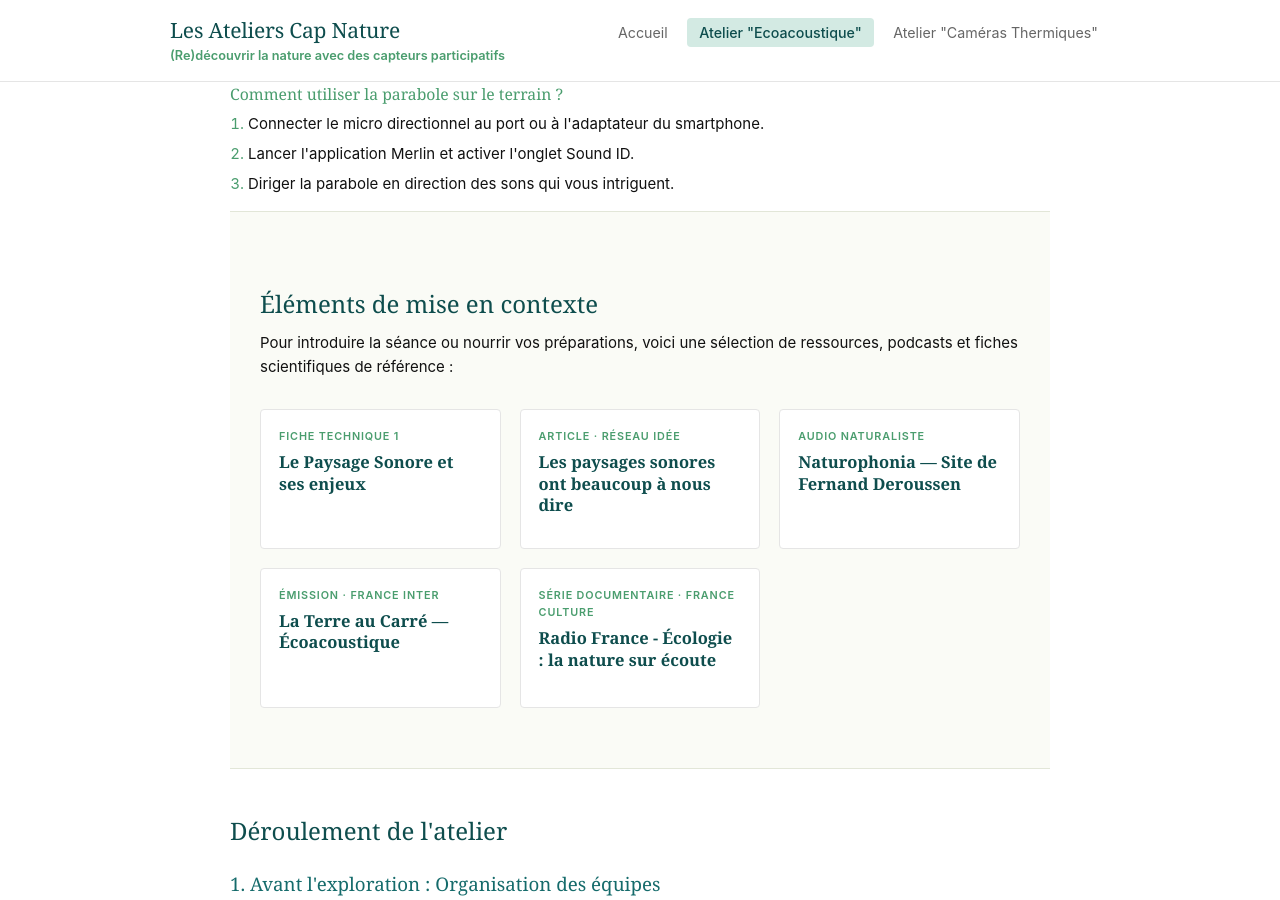
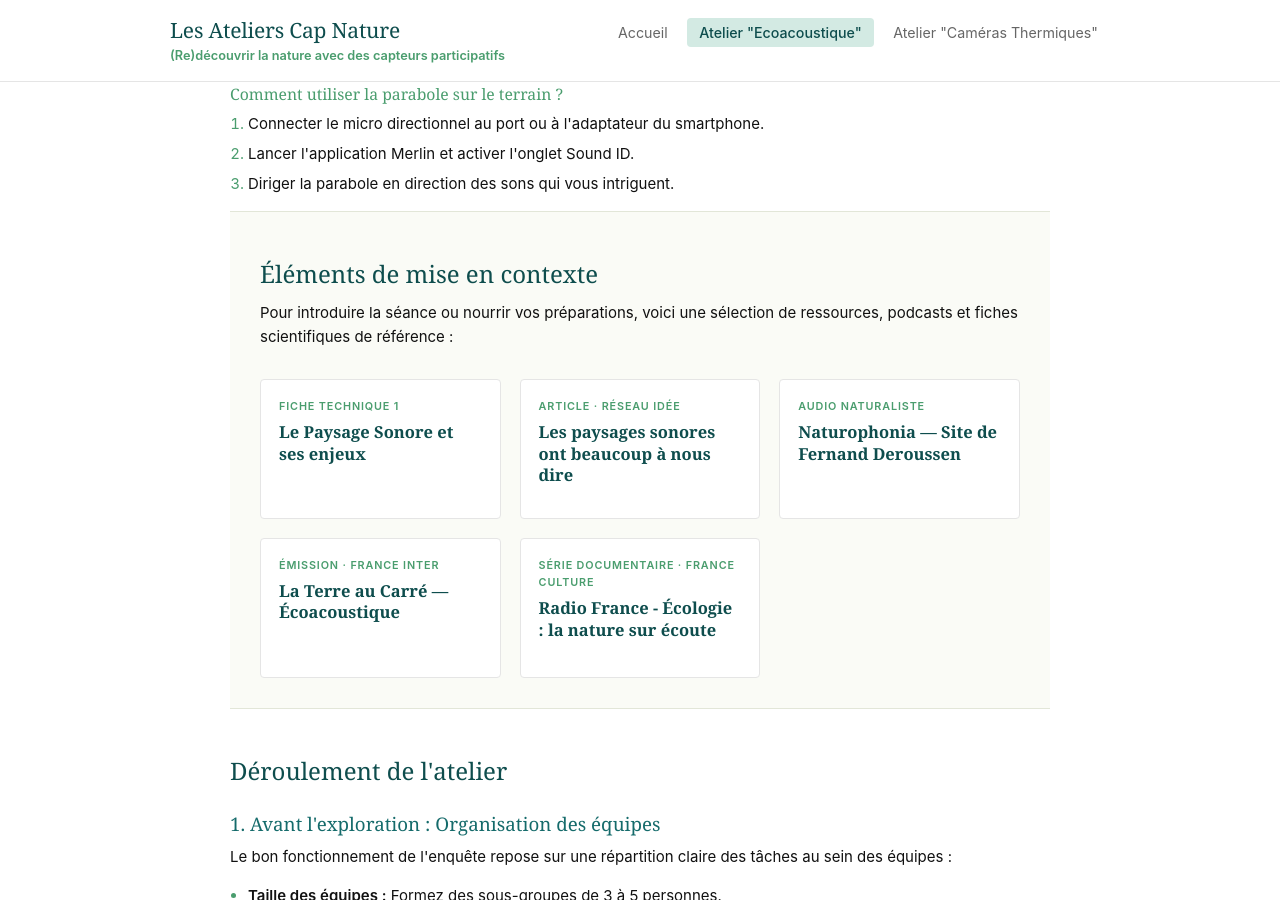
Before and after one commit to marieleapouliquen/wiki-cap-nature, a Jekyll site: the page built from _pages/module-oiseaux/index.md, in a window 1280 px wide and 900 px high, scrolled down 998 px. Built offline with Jekyll 4.4.1, drawn with Linux system fonts in a browser that asks for light colours.

Commit message:
Update index.md

```diff
--- a/_pages/module-oiseaux/index.md
+++ b/_pages/module-oiseaux/index.md
@@ -56,7 +56,7 @@ photos:
     </ol>
   </section>
 
-  <section class="section-full-bleed" style="background-color: #fafbf6; border-top: 0.2px solid #e2e6d8; border-bottom: 0.2px solid #e2e6d8; padding: 2rem 0; margin: 0; overflow: hidden;">
+  <section class="section-full-bleed" style="background-color: #fafbf6; border-top: 0.2px solid #e2e6d8; border-bottom: 0.2px solid #e2e6d8; padding: 0rem 0; margin: 0; overflow: hidden;">
     <div class="container">
       <div class="page-content" style="padding-top: 0; padding-bottom: 0;">
 
@@ -139,7 +139,7 @@ photos:
     </figure>
   </section>
 
-  <section class="section-full-bleed" style="background-color: #F7F4E9; border-top: 0.2px solid #e2e6d8; border-bottom: 0.2px solid #e2e6d8; padding: 2rem 0; margin: 0; overflow: hidden;">
+  <section class="section-full-bleed" style="background-color: #F7F4E9; border-top: 0.2px solid #e2e6d8; border-bottom: 0.2px solid #e2e6d8; padding: 0rem 0; margin: 0; overflow: hidden;">
     <div class="container">
       <div class="page-content" style="padding-top: 0; padding-bottom: 0;">
 
@@ -155,6 +155,8 @@ photos:
 
         <p style="margin-bottom: 0;">Pour d'autres idées de manipulations de terrain, consultez la fiche du Réseau IDée : <a href="https://www.reseau-idee.be/fr/symbioses/lecoute-de-la-nature-7-activites-pour-tendre-loreille" target="_blank" rel="noopener">L'écoute de la nature : 7 activités pour tendre l'oreille</a>.</p>
 
-      </div> </div> </section>
+      </div>
+    </div>
+  </section>
 
 </main>
```
